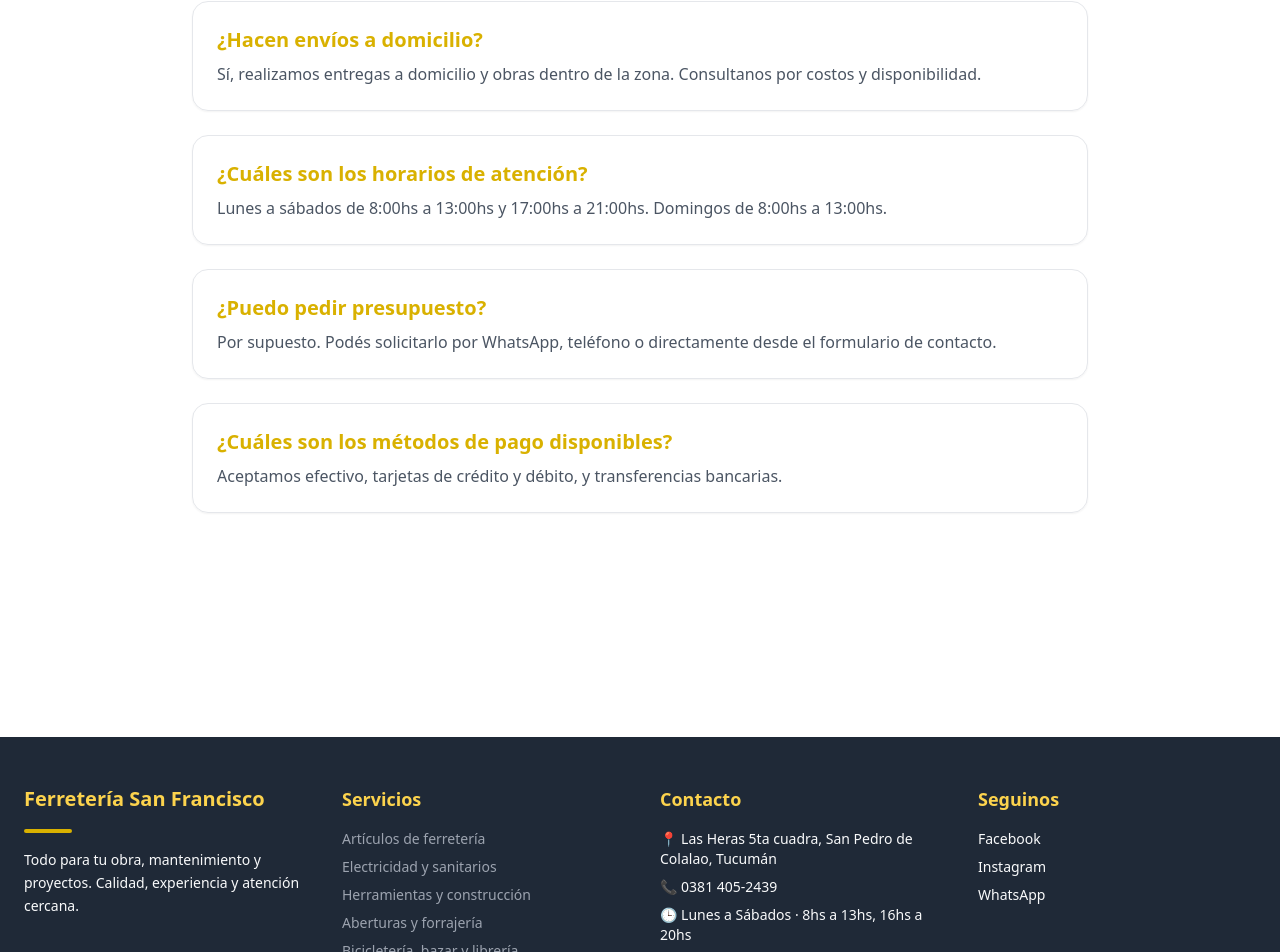
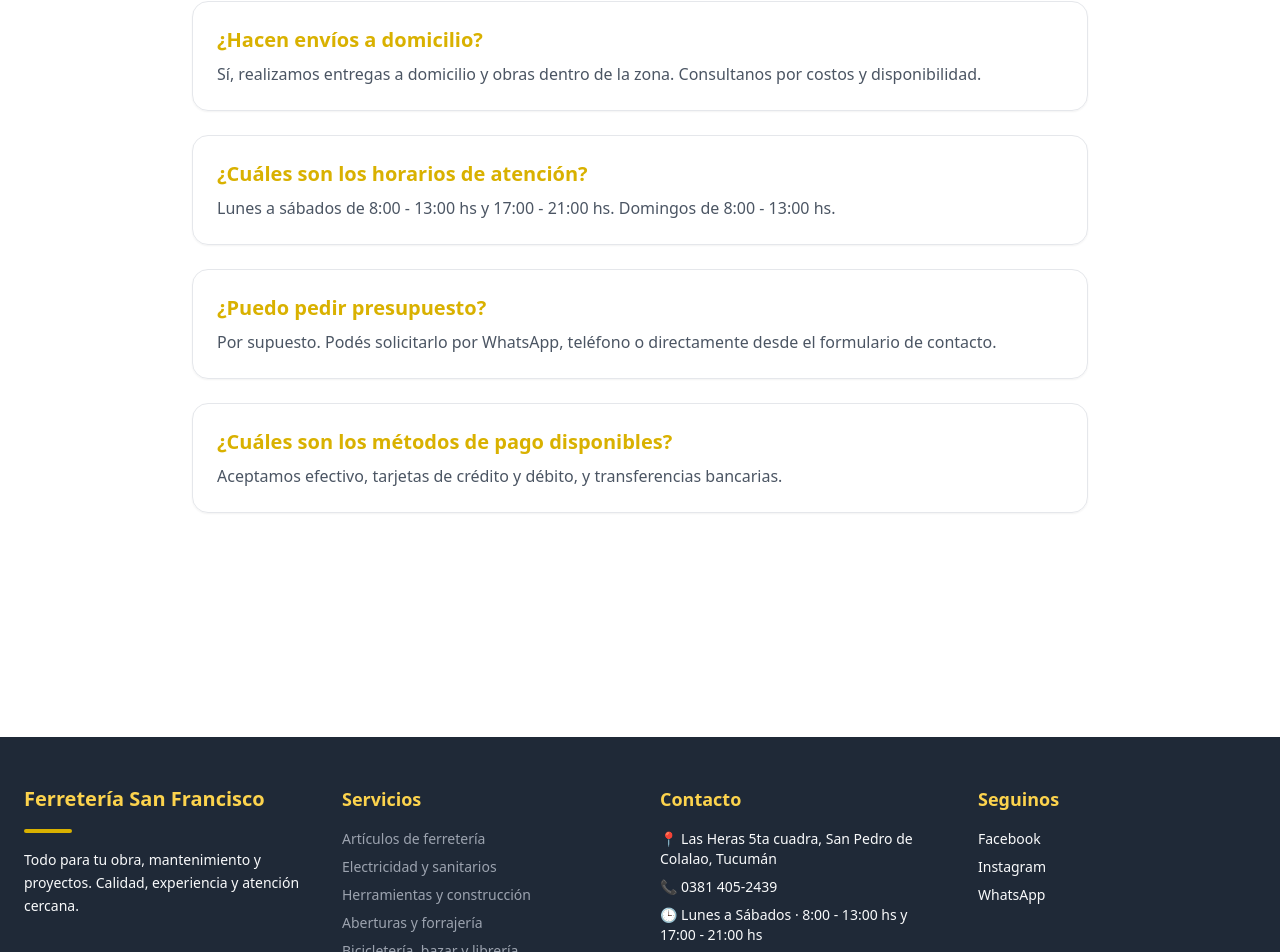
Before and after one commit to Ferreteria-San-Francisco/ferreteria-san-francisco-web, a React (Vite) app: page / in a window 1280 px wide. Shown: the part 1577-2529 px from the top of the page. Built offline with nearby package versions, Linux system fonts and the light colour scheme.

Commit message:
fix(horarios): actualizo horario vespertino y mejoro formato de horas
El horario de tarde pasa de 16-20hs a 17-21hs y se separa "hs" del
numero (8:00 - 13:00 hs) para mayor legibilidad en footer y FAQ.

```diff
--- a/src/features/home/components/FAQSection.jsx
+++ b/src/features/home/components/FAQSection.jsx
@@ -25,7 +25,7 @@ export default function FAQSection() {
             ¿Cuáles son los horarios de atención?
           </h3>
           <p className="text-gray-600">
-            Lunes a sábados de 8:00hs a 13:00hs y 17:00hs a 21:00hs. Domingos de 8:00hs a 13:00hs.
+            Lunes a sábados de 8:00 - 13:00 hs y 17:00 - 21:00 hs. Domingos de 8:00 - 13:00 hs.
           </p>
         </div>
 
--- a/src/shared/components/layout/Footer.jsx
+++ b/src/shared/components/layout/Footer.jsx
@@ -33,8 +33,8 @@ const Footer = () => {
           <ul className="space-y-2 text-sm">
             <li>📍 Las Heras 5ta cuadra, San Pedro de Colalao, Tucumán</li>
             <li>📞 0381 405-2439</li>
-            <li>🕒 Lunes a Sábados · 8hs a 13hs, 16hs a 20hs</li>
-            <li>🕒 Domingos · 8hs a 13hs</li>
+            <li>🕒 Lunes a Sábados · 8:00 - 13:00 hs y 17:00 - 21:00 hs</li>
+            <li>🕒 Domingos · 8:00 - 13:00 hs</li>
           </ul>
         </div>
 
```
